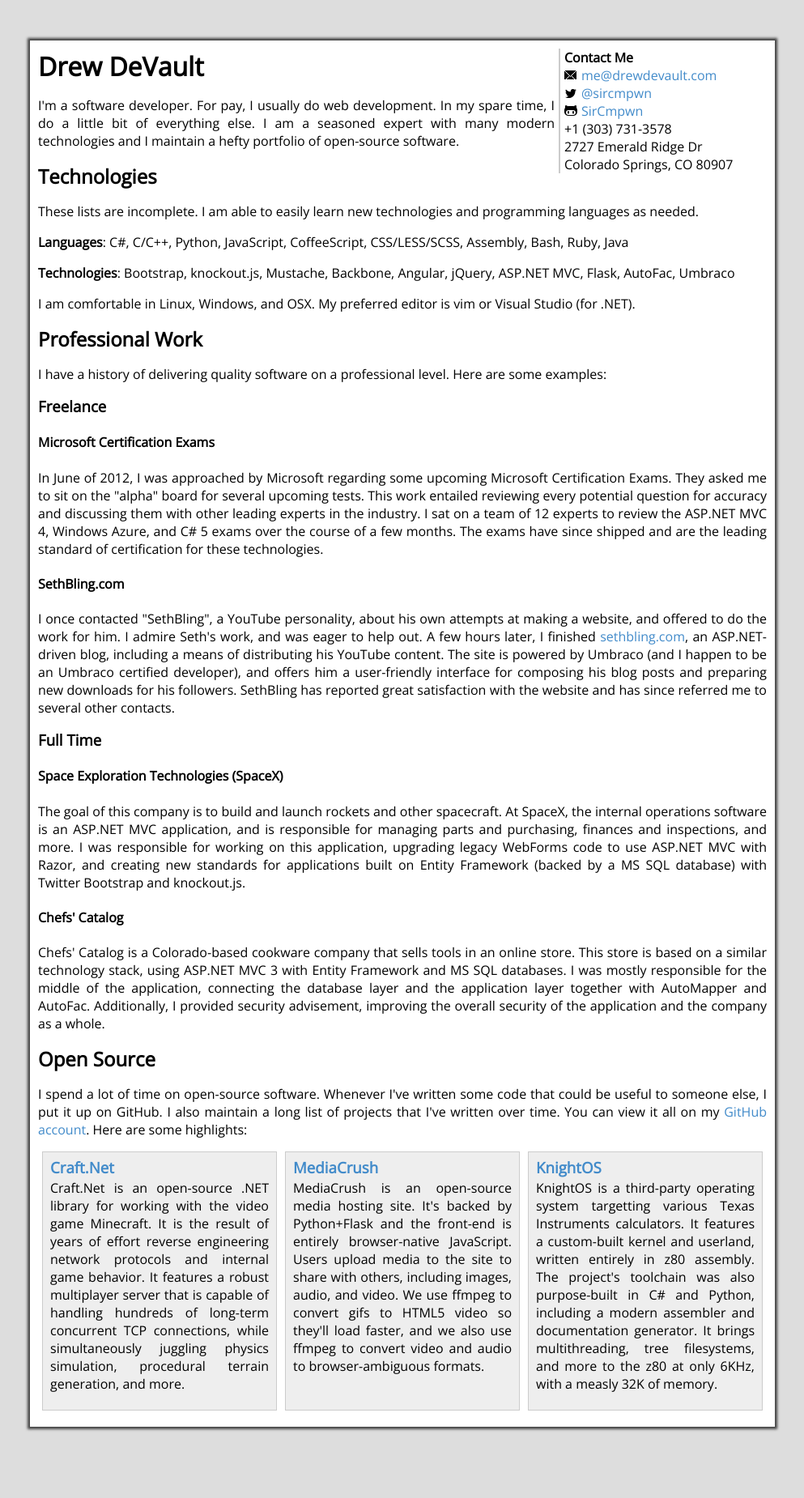
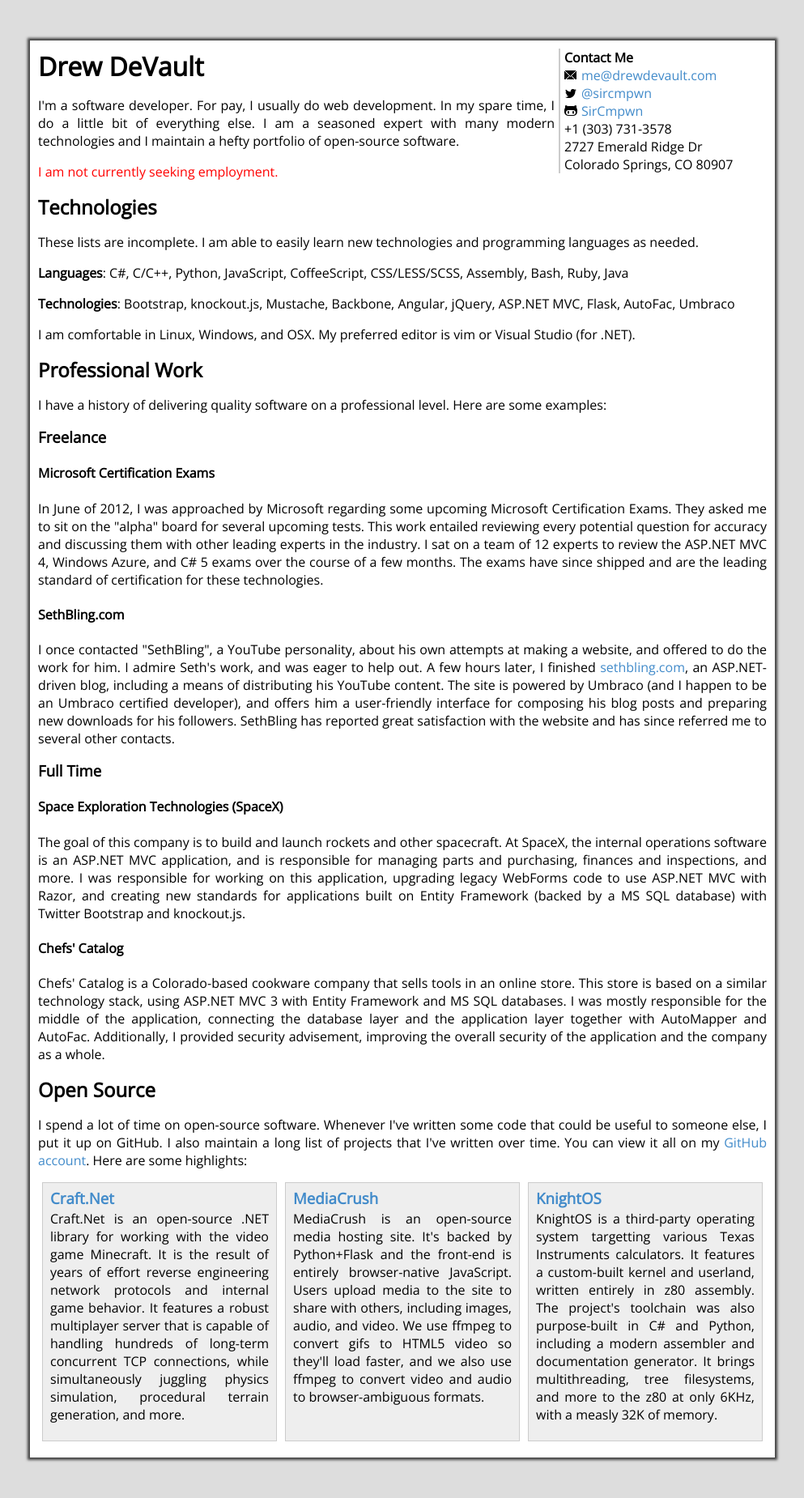
Before and after one commit to stormblog/sircmpwn.github.io, a Jekyll site: the page resume/index.html, which Jekyll copies as it is, in a window 1280 px wide. Shown: the whole page at 81% size, without its empty margins (143-1136 px from the left). Built offline with Jekyll 4.4.1, drawn with Linux system fonts in a browser that asks for light colours; before the commit the page ends 1812 px from its top, so only the background shows below that.

Commit message:
Update resume

```diff
--- a/resume/index.html
+++ b/resume/index.html
@@ -22,6 +22,7 @@
         <h1>Drew DeVault</h1>
         <p>I'm a software developer. For pay, I usually do web development. In my spare time, I do a little bit of everything else.
             I am a seasoned expert with many modern technologies and I maintain a hefty portfolio of open-source software.</p>
+        <p style="color: red">I am not currently seeking employment.</p>
         <h2>Technologies</h2>
         <p>These lists are incomplete. I am able to easily learn new technologies and programming languages as needed.</p>
         <p><strong>Languages</strong>: C#, C/C++, Python, JavaScript, CoffeeScript, CSS/LESS/SCSS, Assembly, Bash, Ruby, Java</p>
```
